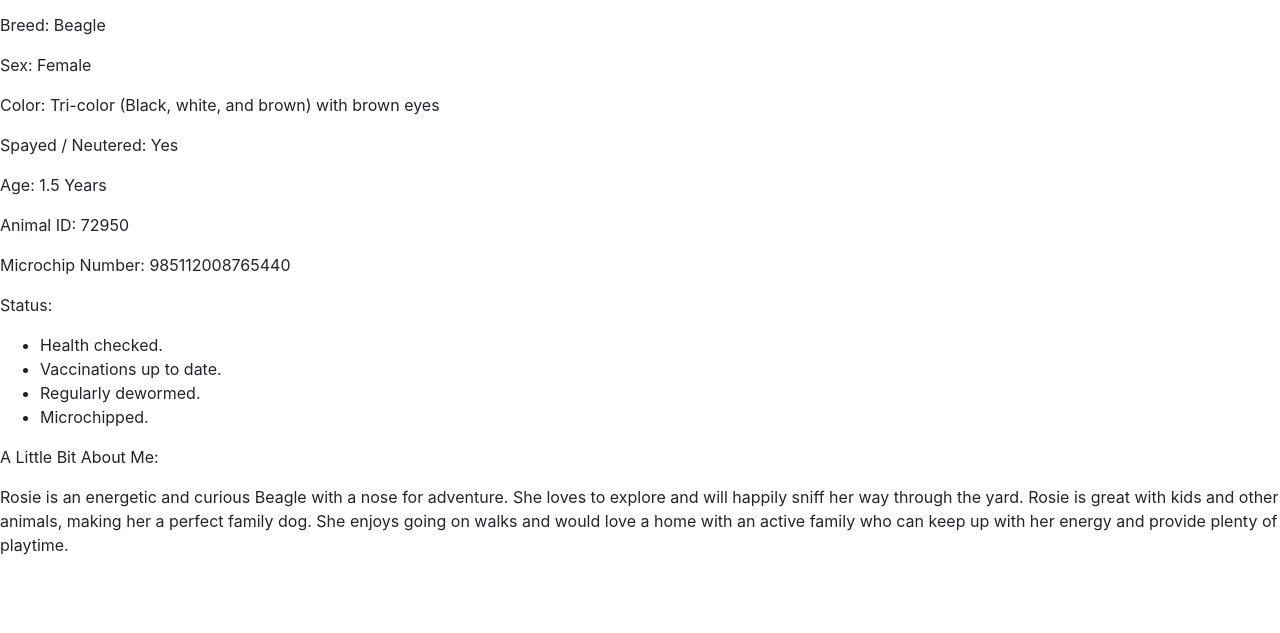
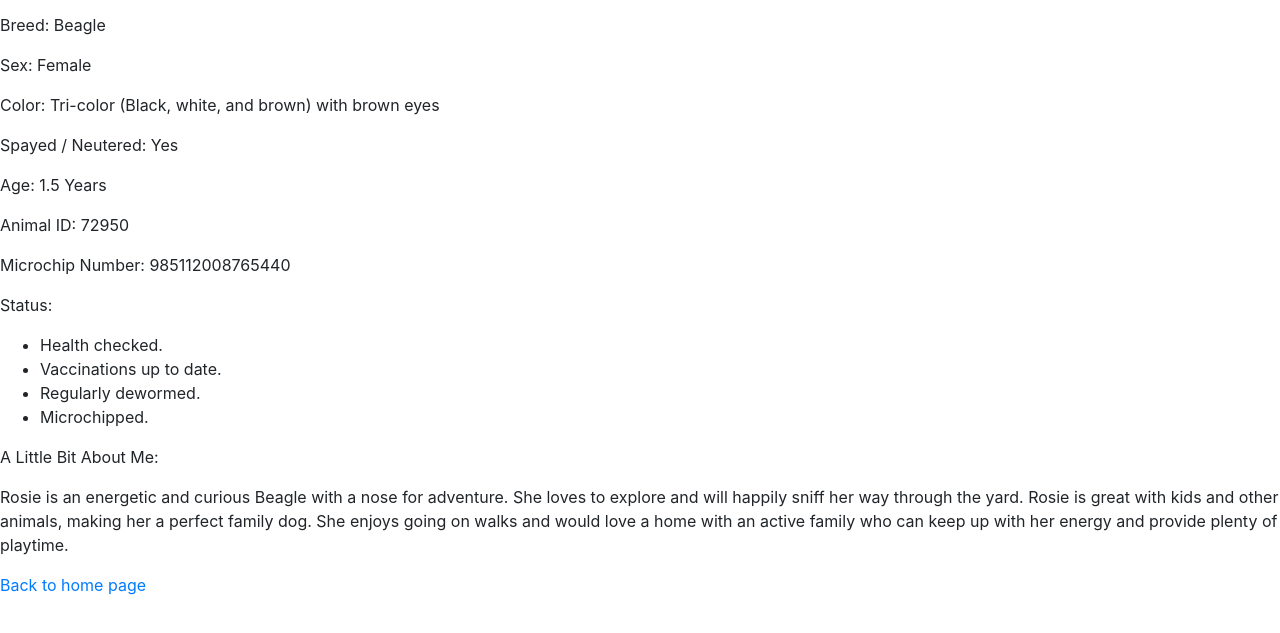
Before and after one commit to gilla5/Pet-Shelter-Management-Application, a plain HTML site: page Pet Adoption Management Application/pet4info.html in a window 1280 px wide. Shown: the part 53-686 px from the top of the page. Drawn offline with nearby package versions, Linux system fonts and the light colour scheme.

Commit message:
Update pet4info.html

```diff
--- a/Pet Adoption Management Application/pet4info.html
+++ b/Pet Adoption Management Application/pet4info.html
@@ -29,6 +29,8 @@
     <p>A Little Bit About Me:</p>
     <p>Rosie is an energetic and curious Beagle with a nose for adventure. She loves to explore and will happily sniff her way through the yard. Rosie is great with kids and other animals, making her a perfect family dog. She enjoys going on walks and would love a home with an active family who can keep up with her energy and provide plenty of playtime.</p>
 
+    <a href="file:///Users/aidengill/pets.html" class="link">Back to home page</a>
+
     <script src="https://code.jquery.com/jquery-3.5.1.slim.min.js"></script>
     <script src="https://cdn.jsdelivr.net/npm/@popperjs/core@2.5.3/dist/umd/popper.min.js"></script>
     <script src="https://maxcdn.bootstrapcdn.com/bootstrap/4.5.2/js/bootstrap.min.js"></script>
```
